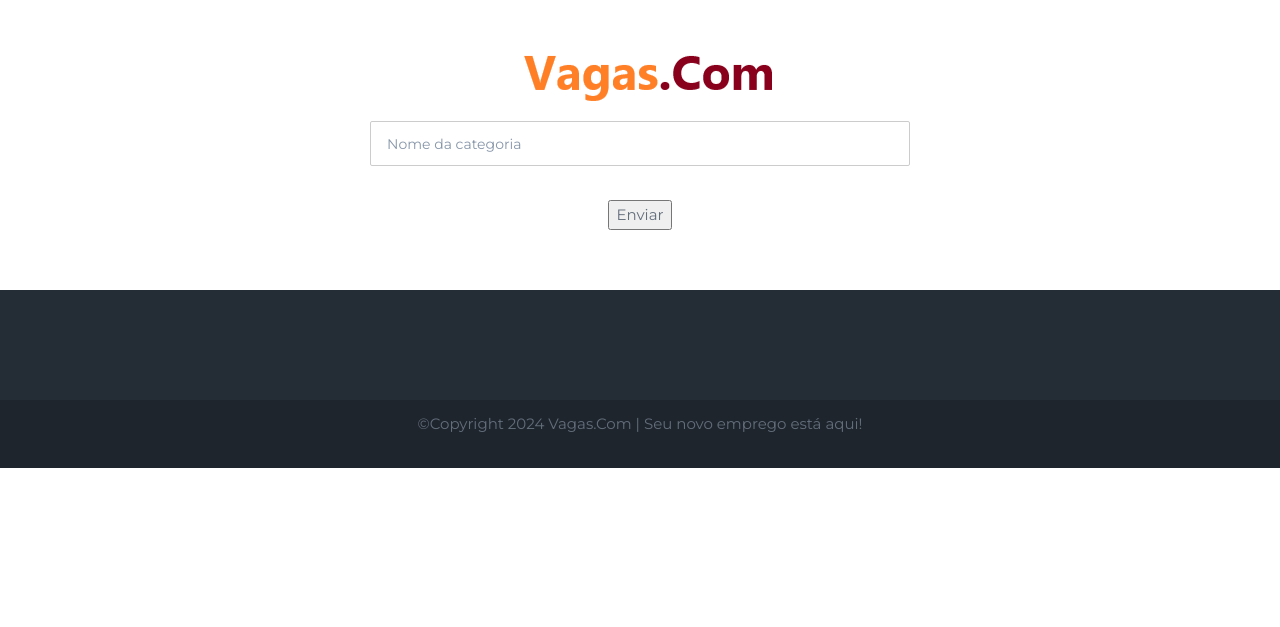
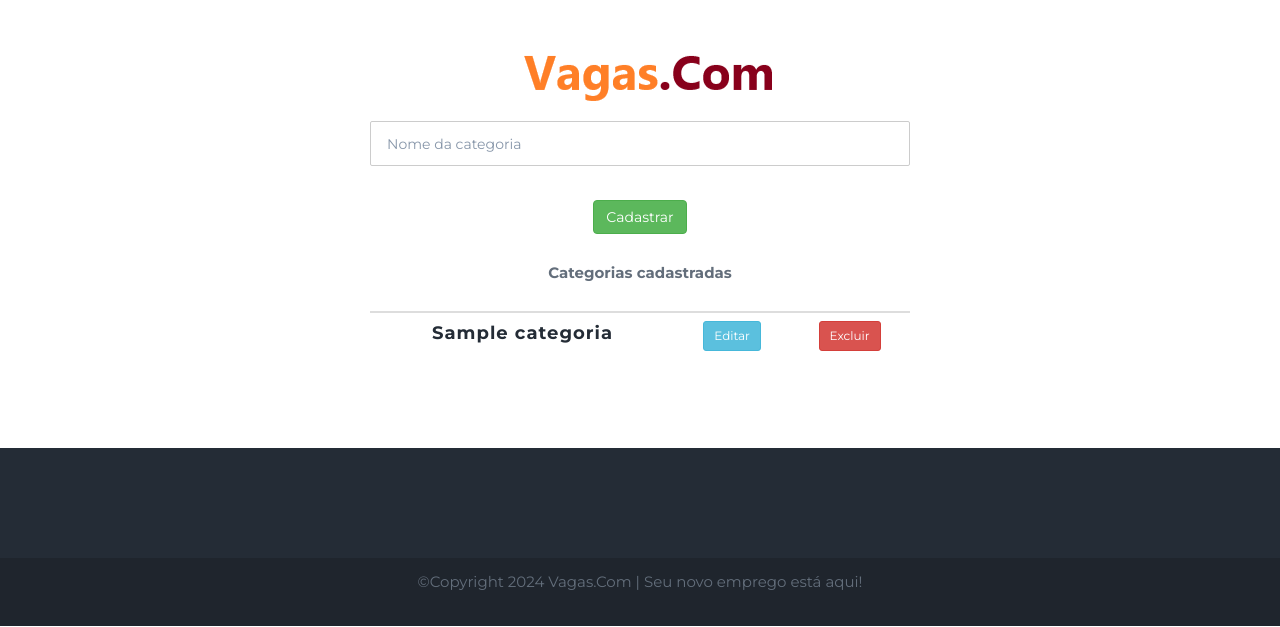
Before and after one commit to rafael5597/vagasdotcom, a PHP site: page /categoria/inserir.php in a window 1280 px wide. Shown: the part 173-800 px from the top of the page. Run offline with PHP 8.4, Linux system fonts and the light colour scheme; tables that the repository leaves empty hold one stand-in row (values such as "Sample post").

Commit message:
Modifications for categoria

```diff
--- a/categoria/excluir.php
+++ b/categoria/excluir.php
@@ -9,7 +9,7 @@
 	$retorno = $objCategoriaDAO->excluir($objCategoria);
 
 	if($retorno)
-		header("Location:listar.php?excluirOk");
+		header("Location:inserir.php?excluirOk");
 	else
-		header("Location:listar.php?excluirError");
+		header("Location:inserir.php?excluirError");
 ?>
--- a/categoria/inserir.php
+++ b/categoria/inserir.php
@@ -1,5 +1,7 @@
 <?php
 include_once "../class/UsuarioDAO.class.php";
+include_once "../class/Categoria.class.php";
+include_once "../class/CategoriaDAO.class.php";
 
 $objUsuarioDAO = new UsuarioDAO();
 
@@ -10,6 +12,9 @@ if(!$count > 0){
                     Atenção! Você é o PRIMEIRO usuário, portanto será ADM!
                 </div>';
 }
+
+$objCategoriaDAO = new CategoriaDAO();
+$retorno = $objCategoriaDAO->listar();
 
 ?>
 <!DOCTYPE html>
@@ -81,10 +86,37 @@ if(!$count > 0){
             <?=$msg;?>
             <form action="inserir_ok.php" method="POST">
                 <input type="text" name="nome" required class="form-control input-lg" placeholder="Nome da categoria"/><br />
-                <button type="submit">Enviar</button>
+                <button type="submit" class="btn btn-success">Cadastrar</button>
             </form>
         </div>
     </div>
+
+    <div class="container">
+        <div class="col-md-6 col-sm-8 col-md-offset-3 col-sm-offset-2">
+            <table class="table">
+                <thead>
+                <th colspan="3"><p align="center">Categorias cadastradas</p></th>
+                </thead>
+                <tbody>
+                <?php
+                if(!$retorno){
+                    echo '<tr><td>Nenhuma categoria encontrada...</td><tr>';
+                } else {
+                    foreach ($retorno as $linha) {
+                        echo "
+				        <tr>
+					        <td><h5>" . $linha['nome'] . "</h5></td>
+					        <td><a href='editar.php?id=" . $linha['id'] . "'><button type='button' class='btn btn-info btn-sm'>Editar</button></a></td>
+					        <td><a href='excluir.php?id=" . $linha['id'] . "'><button type='button' class='btn btn-danger btn-sm'>Excluir</button></a></td>
+				        </tr>";
+                    }
+                }
+                ?>
+                </tbody>
+            </table>
+        </div>
+    </div>
+
 </section>
 <!-- login section End -->
 
--- a/categoria/inserir_ok.php
+++ b/categoria/inserir_ok.php
@@ -9,7 +9,7 @@
 	$retorno = $objCategoriaDAO->inserir($objCategoria);
 
     if($retorno){
-		header('Location: '.'listar.php');
+		header('Location: inserir.php');
 	}
 	else{
 		echo "erro ao cadastrar";
```
